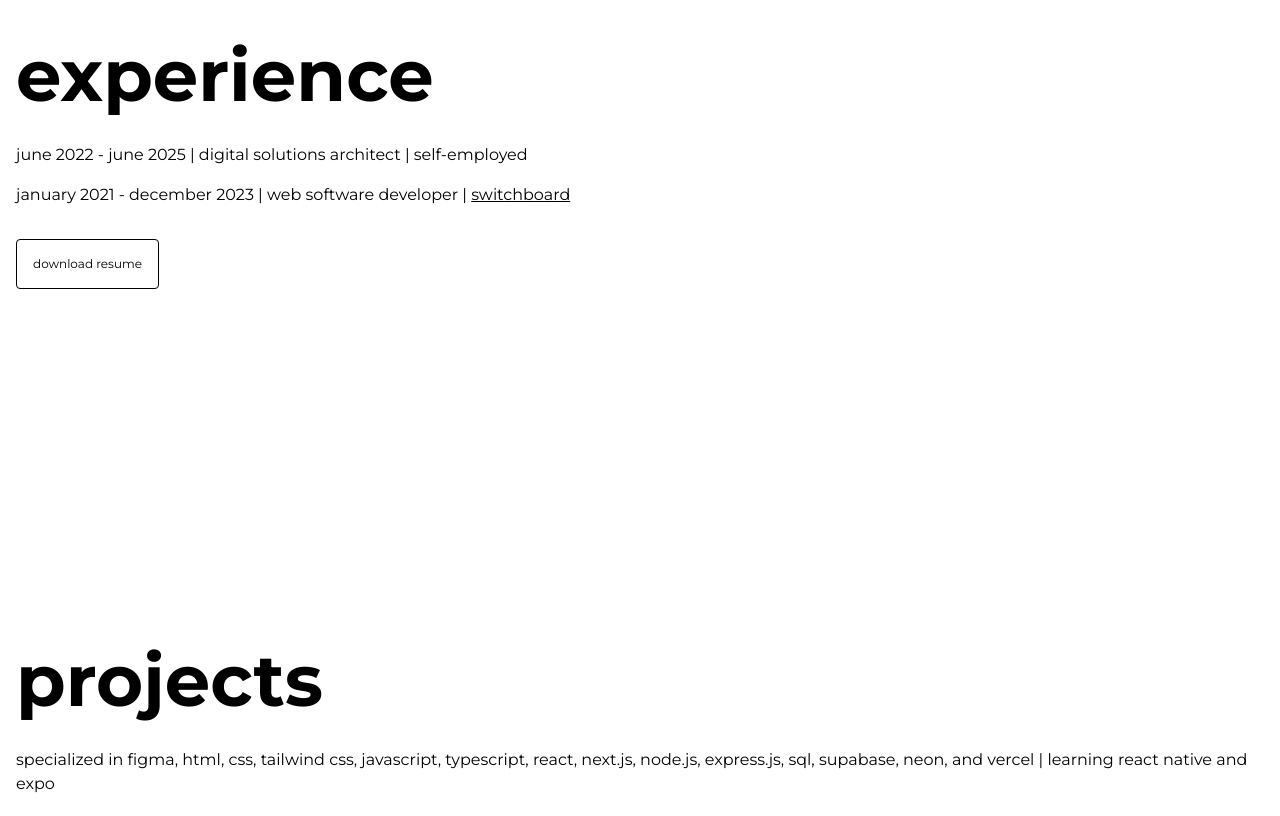
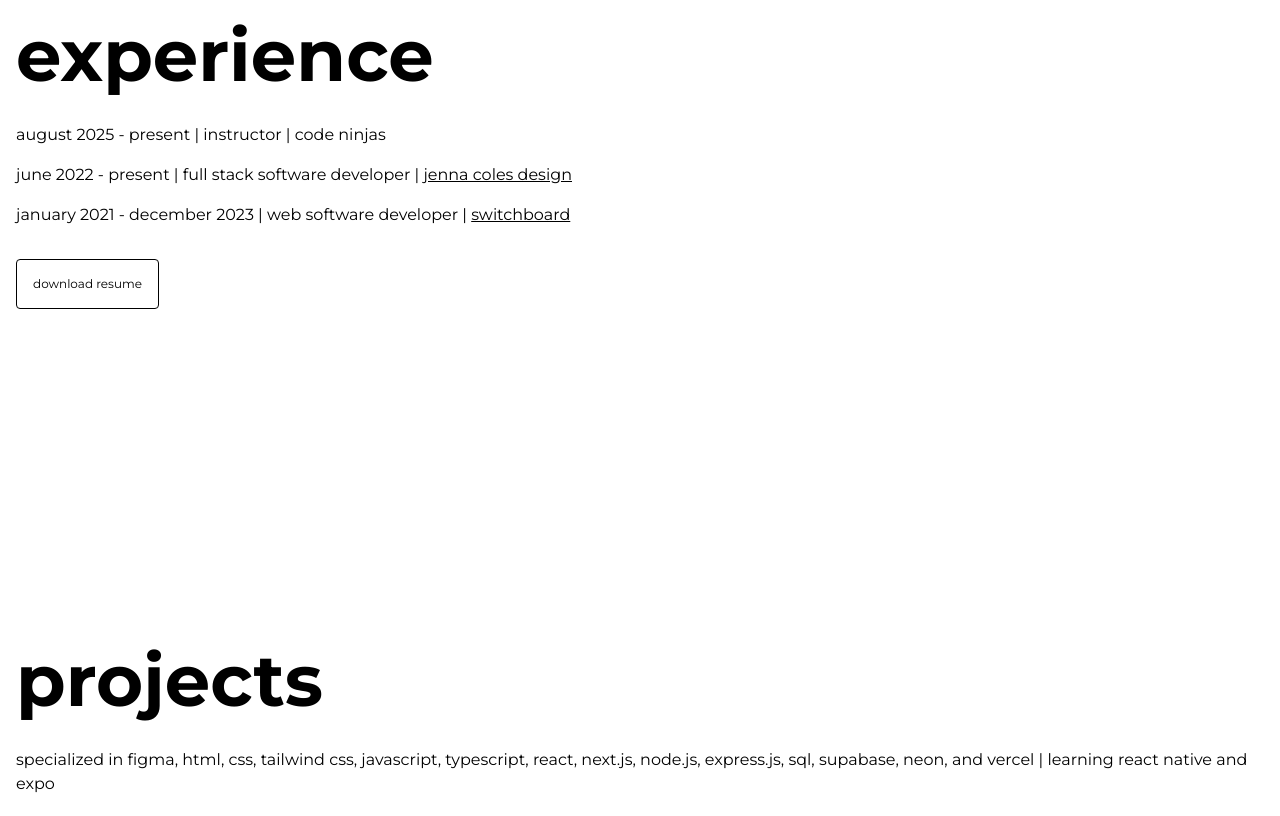
Before and after one commit to hsnfwz/hussein-fawaz-portfolio, a Next.js app: page / in a window 1280 px wide. Shown: the part 1100-1916 px from the top of the page. Built offline with nearby package versions, Linux system fonts and the light colour scheme.

Commit message:
added experience

```diff
--- a/src/app/page.tsx
+++ b/src/app/page.tsx
@@ -275,8 +275,17 @@ export default function Home() {
           <h1 className="text-5xl lowercase sm:text-7xl">Experience</h1>
           <div className="flex flex-col gap-4">
             <h2 className="lowercase">
-              June 2022 - June 2025 | Digital Solutions Architect |
-              Self-employed
+              August 2025 - Present | Instructor | Code Ninjas
+            </h2>
+            <h2 className="lowercase">
+              June 2022 - Present | Full Stack Software Developer |{' '}
+              <Link
+                href="https://jennacoles.webflow.io/"
+                target="_blank"
+                className="underline transition-all hover:text-sky-500"
+              >
+                Jenna Coles Design
+              </Link>
             </h2>
             <h2 className="lowercase">
               January 2021 - December 2023 | Web Software Developer |{' '}
```
